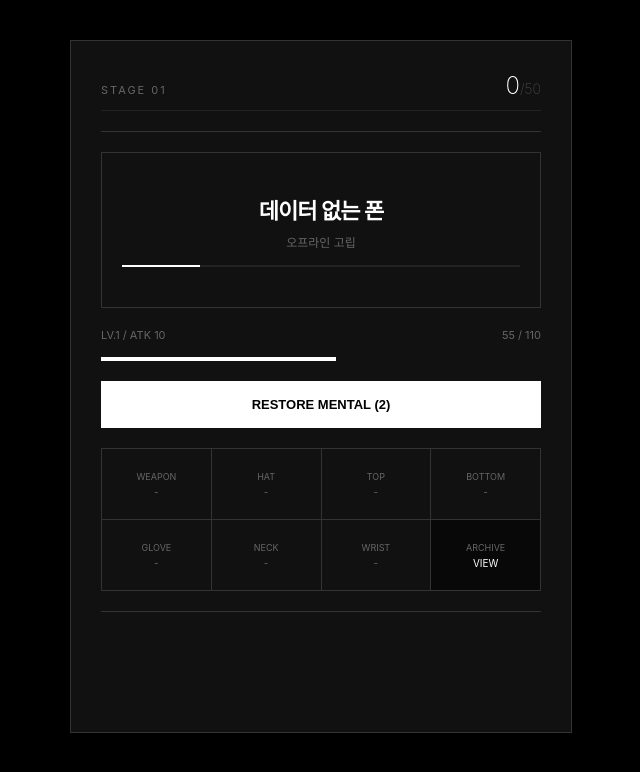
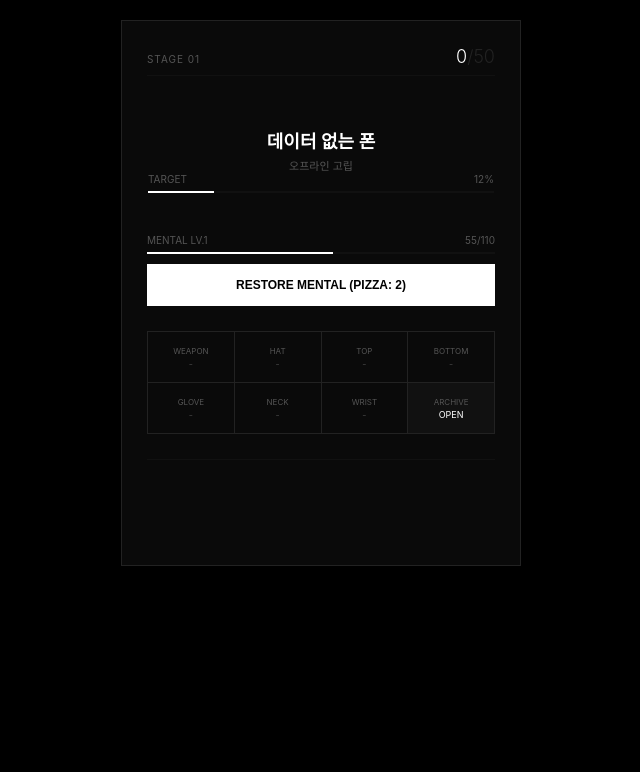
Before and after one commit to gapdi/gapdi_RPG, a plain HTML site: page index.html in a window 1280 px wide. Shown: the whole page, without its empty margins (319-959 px from the left). Drawn offline with Linux system fonts and the light colour scheme.

Commit message:
Add files via upload

```diff
--- a/index.html
+++ b/index.html
@@ -5,60 +5,74 @@
     <title>VILLAIN HUNTER : NOIR</title>
     <style>
         :root {
-            --bg: #000000;
-            --surface: #111111;
-            --border: #333333;
-            --text-main: #ffffff;
-            --text-sub: #666666;
-            --rare-color: #bbbbbb; /* 레어: 밝은 회색 + 밑줄 */
-            --unique-color: #ffffff; /* 유니크: 순백색 + 굵게 */
+            --bg: #000; --surface: #0a0a0a; --border: #222;
+            --text-main: #fff; --text-sub: #555;
+            --rare: #aaa; --unique: #fff;
         }
 
         body {
             background: var(--bg); color: var(--text-main);
-            font-family: 'Inter', sans-serif;
-            display: flex; justify-content: center; padding: 40px 20px; margin: 0;
+            font-family: 'Inter', -apple-system, sans-serif;
+            display: flex; justify-content: center; padding: 20px; margin: 0;
         }
 
-        #game-container { width: 440px; background: var(--surface); border: 1px solid var(--border); padding: 30px; position: relative; }
+        #game-container {
+            width: 400px; background: var(--surface);
+            border: 1px solid var(--border); padding: 25px;
+            position: relative; box-sizing: border-box;
+        }
 
-        header { border-bottom: 1px solid var(--border); padding-bottom: 20px; margin-bottom: 20px; }
-        .status-row { display: flex; justify-content: space-between; align-items: baseline; }
-        .stage-title { font-size: 11px; text-transform: uppercase; color: var(--text-sub); letter-spacing: 2px; }
-        .collection-count { font-size: 24px; font-weight: 200; }
-
-        .progress-bar { width: 100%; height: 1px; background: #222; margin-top: 10px; }
+        /* 헤더 섹션 */
+        header { margin-bottom: 25px; }
+        .status-row { display: flex; justify-content: space-between; align-items: baseline; margin-bottom: 8px; }
+        .stage-title { font-size: 10px; color: var(--text-sub); letter-spacing: 1px; text-transform: uppercase; }
+        .collection-count { font-size: 18px; font-weight: 300; }
+        .progress-line { width: 100%; height: 1px; background: #111; }
         #progress-fill { height: 100%; background: #fff; width: 0%; transition: width 0.4s; }
 
-        /* 장비 슬롯 등급별 스타일 */
-        .equip-grid { display: grid; grid-template-columns: repeat(4, 1fr); gap: 1px; background: var(--border); border: 1px solid var(--border); margin: 20px 0; }
-        .slot { background: var(--surface); height: 60px; display: flex; flex-direction: column; align-items: center; justify-content: center; padding: 5px; }
-        .slot span { font-size: 9px; color: var(--text-sub); margin-bottom: 4px; }
-        .slot .name { font-size: 10px; text-align: center; color: var(--text-sub); transition: 0.3s; }
+        /* 대칭 전투 유닛 */
+        .combat-unit { margin-bottom: 20px; }
+        .unit-info { display: flex; justify-content: space-between; font-size: 10px; margin-bottom: 6px; text-transform: uppercase; color: var(--text-sub); }
+        .hp-bar-outer { width: 100%; height: 2px; background: #111; overflow: hidden; }
+        .hp-fill { height: 100%; background: #fff; width: 100%; transition: width 0.3s; }
 
-        /* 등급별 텍스트 스타일 */
-        .grade-common { color: #666 !important; }
-        .grade-rare { color: #eee !important; font-weight: 600; text-decoration: underline; text-underline-offset: 3px; }
-        .grade-unique { color: #ffffff !important; font-weight: 900; text-shadow: 0 0 8px rgba(255,255,255,0.5); }
+        /* 빌런 정보 카드 */
+        .villain-card { text-align: center; padding: 25px 0; border: 1px solid transparent; margin-bottom: 15px; }
+        .boss-active { border: 1px solid #333; background: #050505; }
+        #m-name { font-size: 18px; font-weight: 600; margin-bottom: 4px; }
+        #m-skill { font-size: 11px; color: var(--text-sub); }
 
-        .target-card { border: 1px solid var(--border); padding: 40px 20px; text-align: center; margin-bottom: 20px; transition: 0.3s; }
-        #m-name { font-size: 22px; font-weight: 600; margin-bottom: 8px; letter-spacing: -1px; }
-        #m-skill { font-size: 12px; color: var(--text-sub); }
+        /* 장비 및 도감 그리드 (2x4 구성) */
+        .grid-system {
+            display: grid; grid-template-columns: repeat(4, 1fr);
+            gap: 1px; background: var(--border); border: 1px solid var(--border);
+            margin: 25px 0;
+        }
+        .slot { background: var(--surface); height: 50px; display: flex; flex-direction: column; align-items: center; justify-content: center; }
+        .slot span { font-size: 8px; color: var(--text-sub); margin-bottom: 2px; }
+        .slot .name { font-size: 9px; text-align: center; color: #444; max-width: 90%; overflow: hidden; text-overflow: ellipsis; white-space: nowrap; }
 
-        /* 보스 등장 시 카드 강조 */
-        .boss-active { border: 1px solid #fff !important; background: #1a1a1a; }
+        /* 도감(Archive) 전용 버튼 슬롯 */
+        .btn-archive { cursor: pointer; background: #111 !important; transition: 0.2s; }
+        .btn-archive:hover { background: #1a1a1a !important; }
 
-        .hp-bar-minimal { width: 100%; height: 2px; background: #222; position: relative; margin-top: 15px; }
-        .hp-fill { height: 100%; background: #fff; transition: width 0.3s; }
+        /* 등급별 색상 */
+        .grade-rare { color: #eee !important; text-decoration: underline; }
+        .grade-unique { color: #fff !important; font-weight: 900; }
 
-        .player-info { margin-bottom: 8px; font-size: 11px; color: var(--text-sub); display: flex; justify-content: space-between; text-transform: uppercase; }
-        .btn-action { background: #fff; color: #000; border: none; padding: 16px; width: 100%; font-weight: 800; cursor: pointer; font-size: 13px; }
+        /* 컨트롤 버튼 */
+        .btn-main { background: #fff; color: #000; border: none; padding: 14px; width: 100%; font-weight: 800; cursor: pointer; font-size: 12px; }
 
-        #log-window { height: 80px; overflow-y: auto; font-size: 11px; color: var(--text-sub); margin-top: 20px; border-top: 1px solid var(--border); padding-top: 10px; line-height: 1.6; }
+        /* 로그 창 (복구됨) */
+        #log-window {
+            height: 70px; overflow-y: auto; font-size: 10px; color: #444;
+            margin-top: 20px; border-top: 1px solid #111; padding-top: 10px; line-height: 1.5;
+        }
 
-        .modal { display: none; position: absolute; top:0; left:0; width:100%; height:100%; background: rgba(0,0,0,0.98); z-index:100; flex-direction:column; padding:40px; box-sizing: border-box; }
-        .book-grid { display: grid; grid-template-columns: repeat(2, 1fr); gap: 10px; overflow-y: auto; margin: 20px 0; }
-        .book-item { font-size: 11px; color: #333; border-bottom: 1px solid #111; padding-bottom: 5px; }
+        /* 모달 시스템 */
+        .modal { display: none; position: absolute; top:0; left:0; width:100%; height:100%; background: #000; z-index:100; flex-direction:column; padding:30px; box-sizing: border-box; }
+        .book-grid { display: grid; grid-template-columns: repeat(2, 1fr); gap: 6px; overflow-y: auto; margin: 15px 0; }
+        .book-item { font-size: 10px; color: #222; border-bottom: 1px solid #111; padding: 4px 0; }
         .book-item.unlocked { color: #fff; }
     </style>
 </head>
@@ -66,43 +80,39 @@
 
 <div id="game-container">
     <div id="book-modal" class="modal">
-        <div style="font-size: 24px; font-weight: 200; margin-bottom: 10px;">ARCHIVE</div>
+        <div style="font-size: 18px; letter-spacing: 2px; border-bottom: 1px solid #222; padding-bottom: 10px;">ARCHIVE</div>
         <div class="book-grid" id="book-grid"></div>
-        <button onclick="toggleBook()" style="background:none; border:1px solid #333; color:#888; padding:10px; cursor:pointer;">CLOSE</button>
+        <button class="btn-main" onclick="toggleBook()" style="background:none; color:#fff; border:1px solid #333;">CLOSE</button>
     </div>
 
     <div id="game-over" class="modal" style="justify-content: center; text-align: center;">
-        <div style="font-size: 32px; font-weight: 800; margin-bottom: 10px;">LOST</div>
-        <p id="death-reason" style="color: var(--text-sub); font-size: 13px; margin-bottom: 30px; line-height: 1.5;"></p>
-        <button class="btn-action" onclick="location.reload()">RETRY</button>
+        <div style="font-size: 24px; font-weight: 800;">LOST</div>
+        <p id="death-reason" style="color: var(--text-sub); font-size: 11px; margin: 20px 0;"></p>
+        <button class="btn-main" onclick="location.reload()">RETRY</button>
     </div>
 
     <header>
         <div class="status-row">
-            <div id="stage-text" class="stage-title">STAGE 01</div>
-            <div class="collection-count"><span id="col-count">0</span><span style="font-size:14px; color:#444;">/50</span></div>
+            <div id="stage-text" class="stage-title">Stage 01</div>
+            <div class="collection-count"><span id="col-count">0</span><span style="color:#222">/50</span></div>
         </div>
-        <div class="progress-bar"><div id="progress-fill"></div></div>
+        <div class="progress-line"><div id="progress-fill"></div></div>
     </header>
 
-    <div id="m-card" class="target-card">
-        <div id="m-name">SEARCHING...</div>
+    <div id="m-card" class="villain-card">
+        <div id="m-name">SEARCHING</div>
         <div id="m-skill">-</div>
-        <div class="hp-bar-minimal"><div id="m-hp-fill" class="hp-fill"></div></div>
+        <div class="unit-info"><span>Target</span><span id="m-hp-percent">100%</span></div>
+        <div class="hp-bar-outer"><div id="m-hp-fill" class="hp-fill"></div></div>
     </div>
 
-    <div class="player-section">
-        <div class="player-info">
-            <span>LV.<span id="p-lv">1</span> / ATK <span id="p-atk-text">10</span></span>
-            <span id="p-hp-text">100 / 100</span>
-        </div>
-        <div class="hp-bar-minimal" style="margin-bottom: 20px; height: 4px; background: #111;">
-            <div id="p-hp-fill" class="hp-fill"></div>
-        </div>
-        <button class="btn-action" onclick="usePotion()">RESTORE MENTAL (<span id="pot-count">2</span>)</button>
+    <div class="combat-unit">
+        <div class="unit-info"><span>Mental LV.<span id="p-lv">1</span></span><span id="p-hp-text">100/100</span></div>
+        <div class="hp-bar-outer"><div id="p-hp-fill" class="hp-fill"></div></div>
+        <button class="btn-main" style="margin-top:10px;" onclick="usePotion()">RESTORE MENTAL (PIZZA: <span id="pot-count">2</span>)</button>
     </div>
 
-    <div class="equip-grid">
+    <div class="grid-system">
         <div class="slot" id="slot-weapon"><span>WEAPON</span><div class="name">-</div></div>
         <div class="slot" id="slot-hat"><span>HAT</span><div class="name">-</div></div>
         <div class="slot" id="slot-top"><span>TOP</span><div class="name">-</div></div>
@@ -110,7 +120,7 @@
         <div class="slot" id="slot-glove"><span>GLOVE</span><div class="name">-</div></div>
         <div class="slot" id="slot-neck"><span>NECK</span><div class="name">-</div></div>
         <div class="slot" id="slot-wrist"><span>WRIST</span><div class="name">-</div></div>
-        <div class="slot" onclick="toggleBook()" style="cursor:pointer; background: #080808;"><span>ARCHIVE</span><div class="name" style="color:#fff">VIEW</div></div>
+        <div class="slot btn-archive" onclick="toggleBook()"><span>ARCHIVE</span><div class="name" style="color:#fff">OPEN</div></div>
     </div>
 
     <div id="log-window"></div>
@@ -129,10 +139,8 @@
         grid.innerHTML = "";
         VILLAINS_DATA.flat().forEach(v => {
             const div = document.createElement('div');
-            div.className = "book-item";
-            div.id = `book-${v.name}`;
-            div.innerText = "· · ·";
-            grid.appendChild(div);
+            div.className = "book-item"; div.id = `book-${v.name}`;
+            div.innerText = "····"; grid.appendChild(div);
         });
     };
 
@@ -148,17 +156,10 @@
         const raw = VILLAINS_DATA[p.stage][Math.floor(Math.random()*10)];
         const g = 1+(p.lv*0.15);
         m = { ...raw, curHp: Math.floor(raw.hp*g), maxHp: Math.floor(raw.hp*g), curAtk: Math.floor(raw.atk*g) };
-
-        // 보스 배경 강조
         const card = document.getElementById('m-card');
         const nameEl = document.getElementById('m-name');
-        if(m.isBoss) {
-            card.classList.add('boss-active');
-            nameEl.className = 'grade-unique';
-        } else {
-            card.classList.remove('boss-active');
-            nameEl.className = '';
-        }
+        if(m.isBoss) { card.classList.add('boss-active'); nameEl.style.color = '#fff'; }
+        else { card.classList.remove('boss-active'); nameEl.style.color = ''; }
         updateUI();
     };
 
@@ -182,7 +183,7 @@
         const drop = ITEM_SYSTEM.generateDrop(m, p.stage);
         if(drop && (!p.eq[drop.slot] || p.eq[drop.slot].val < drop.val)) {
             p.eq[drop.slot] = drop;
-            addLog(`Acquired ${drop.name.toUpperCase()}`);
+            addLog(`ITEM: ${drop.name.toUpperCase()}`);
         }
         if(Math.random()<0.5) p.pot++;
         if(VILLAINS_DATA[p.stage].every(v=>p.book[v.name]) && p.stage < 4) p.stage++;
@@ -192,30 +193,31 @@
     const usePotion = () => {
         if(p.pot<=0) return;
         p.pot--; p.hp = Math.min(getMaxHP(), p.hp + Math.floor(getMaxHP()*0.5));
+        addLog("SYSTEM: MENTAL RECOVERY");
         updateUI();
     };
 
     const addLog = (msg) => {
         const log = document.getElementById('log-window');
-        const d = document.createElement('div'); d.innerText = `+ ${msg}`;
+        const d = document.createElement('div'); d.innerText = `> ${msg}`;
         log.insertBefore(d, log.firstChild);
-        if(log.childNodes.length > 5) log.lastChild.remove();
+        if(log.childNodes.length > 4) log.lastChild.remove();
     };
 
     const updateUI = () => {
         const max = getMaxHP();
-        const collected = Object.keys(p.book).length;
         document.getElementById('p-lv').innerText = p.lv;
-        document.getElementById('p-atk-text').innerText = getAtk();
-        document.getElementById('p-hp-text').innerText = `${Math.max(0,p.hp)} / ${max}`;
+        document.getElementById('p-hp-text').innerText = `${Math.max(0,p.hp)}/${max}`;
         document.getElementById('p-hp-fill').style.width = (p.hp/max*100) + "%";
         document.getElementById('m-name').innerText = m.name;
         document.getElementById('m-skill').innerText = m.skill;
-        document.getElementById('m-hp-fill').style.width = (m.curHp/m.maxHp*100) + "%";
-        document.getElementById('col-count').innerText = collected;
-        document.getElementById('progress-fill').style.width = (collected/50*100) + "%";
+        const mPercent = Math.max(0, Math.floor((m.curHp/m.maxHp)*100));
+        document.getElementById('m-hp-percent').innerText = `${mPercent}%`;
+        document.getElementById('m-hp-fill').style.width = mPercent + "%";
+        document.getElementById('col-count').innerText = Object.keys(p.book).length;
+        document.getElementById('progress-fill').style.width = (Object.keys(p.book).length/50*100) + "%";
         document.getElementById('pot-count').innerText = p.pot;
-        document.getElementById('stage-text').innerText = `STAGE 0${p.stage + 1}`;
+        document.getElementById('stage-text').innerText = `Stage 0${p.stage + 1}`;
 
         ITEM_SYSTEM.slots.forEach(s => {
             const el = document.getElementById(`slot-${s}`);
```
